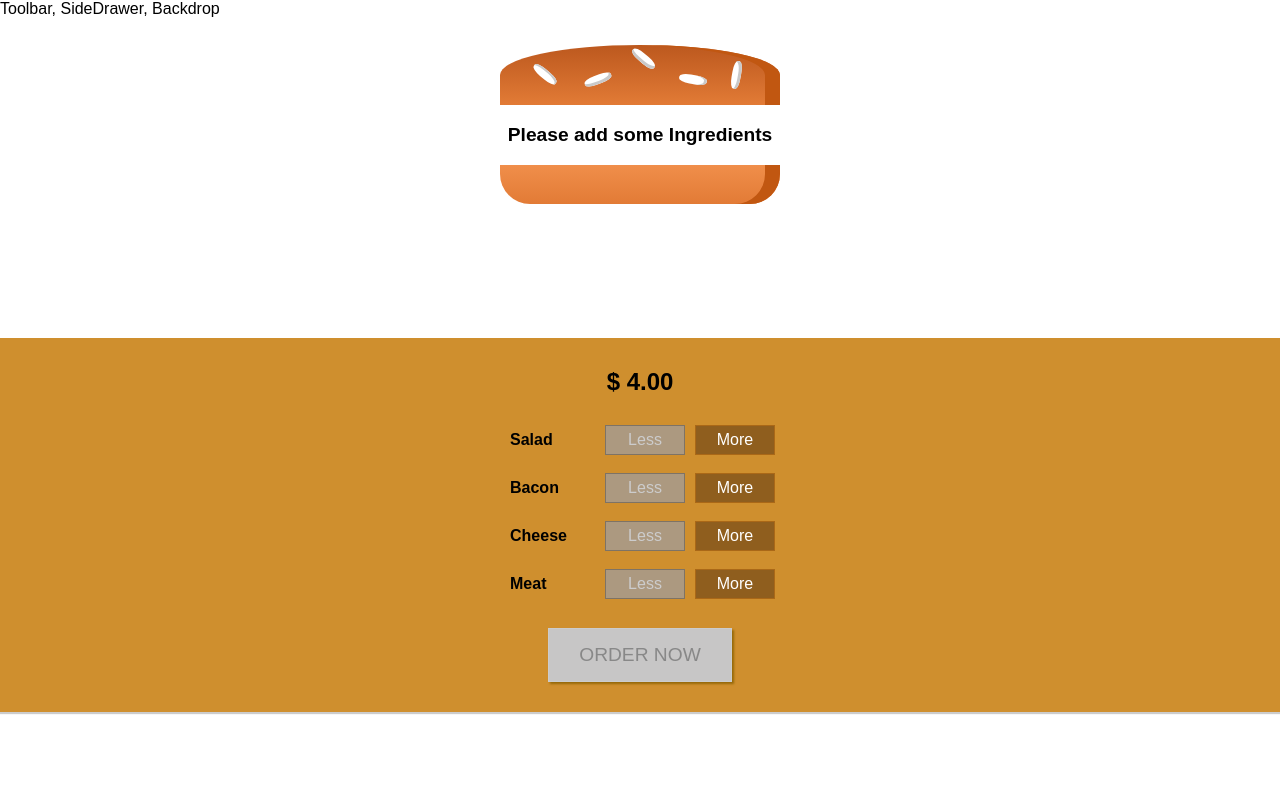
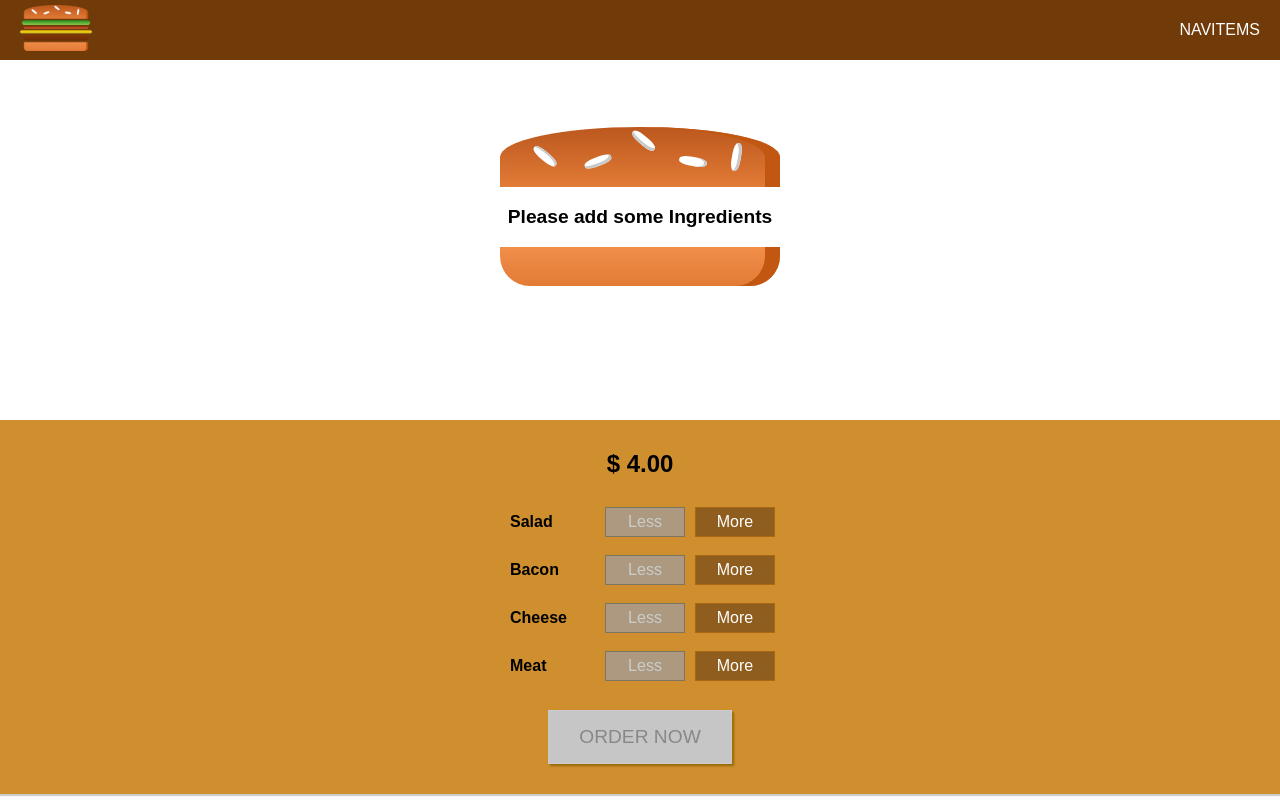
Before and after one commit to CarlosBarraganR/react-guide, a React (Create React App) app: page / in a window 1280 px wide. Built offline with nearby package versions, Linux system fonts and the light colour scheme.

Commit message:
Navbar Component

```diff
--- a/src/components/Layout/Layout.js
+++ b/src/components/Layout/Layout.js
@@ -1,9 +1,10 @@
 import React from 'react';
+import Navbar from '../Navigation/Navbar/Navbar';
 import './Layout.css';
 
 const layout = ( props ) => (
     <div>
-        <div>Toolbar, SideDrawer, Backdrop</div>
+        <Navbar />
         <main className="Content">
            {props.children}
         </main>
--- /dev/null
+++ b/src/components/Navigation/Navbar/Navbar.css
@@ -0,0 +1,19 @@
+.Navbar{
+    width: 100%;
+    height: 60px;
+    background-color: #703B09;
+    top: 0;
+    left: 0;
+    display: flex;
+    justify-content: space-between;
+    align-items: center;
+    padding: 0 20px;
+    box-sizing: border-box;
+    color: #FFF;
+    margin-bottom: 60px;
+}
+
+.logo {
+    width: 18%;
+    cursor: pointer;
+}
--- /dev/null
+++ b/src/components/Navigation/Navbar/Navbar.js
@@ -0,0 +1,16 @@
+import React from 'react';
+import './Navbar.css';
+import logo from '../../../assets/burger-logo.png';
+
+const Navbar = (props) => (
+    <header className="Navbar">
+        <div>
+            <img className="logo" src={logo} />
+        </div>
+        <nav>
+            NAVITEMS
+        </nav>
+    </header>
+);
+
+export default Navbar;
```
Also changed, not shown: src/assets/burger-logo.png (added).
